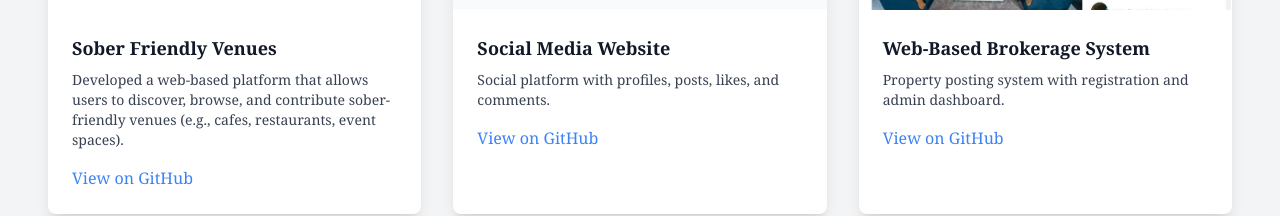
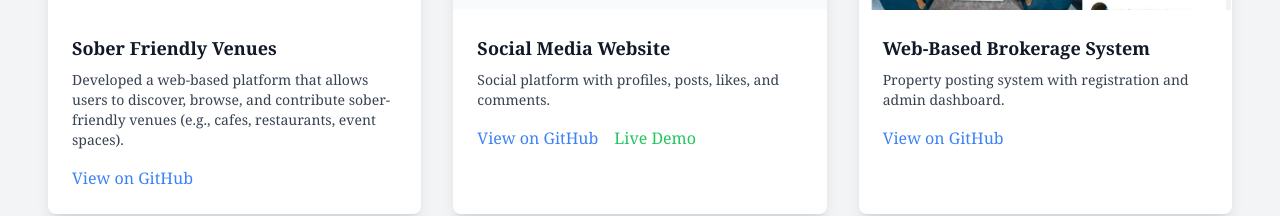
Before and after one commit to Kuma-Leta/PersonalWebsite, a React (Vite) app: page / in a window 1280 px wide. Shown: the part 2020-2236 px from the top of the page. Built offline with nearby package versions, Linux system fonts and the light colour scheme; no server answers.

Commit message:
live demo added to projects

```diff
--- a/src/components/sections/projects.tsx
+++ b/src/components/sections/projects.tsx
@@ -55,6 +55,7 @@ const projects = [
       "blog_authorProfile.jpg",
     ],
     github: "https://github.com/Kuma-Leta/simple-social-media-website",
+    demo:"https://sobervenues.netlify.app/"
   },
   {
     title: "Web-Based Brokerage System",
```
